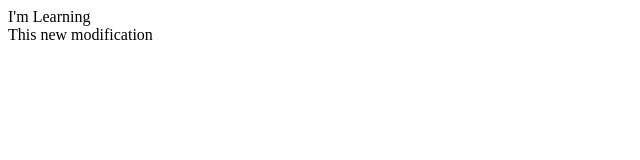
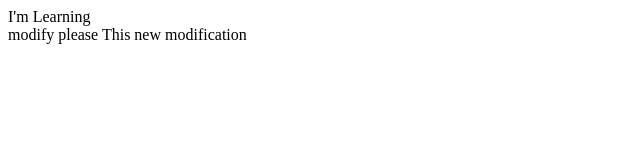
Before and after one commit to yousri2/Hello-World, a plain HTML site: page index.html in a window 1280 px wide. Shown: the full height of the page, 0-640 px from the left. Drawn offline with Linux system fonts and the light colour scheme.

Commit message:
Update index.html
modify

```diff
--- a/index.html
+++ b/index.html
@@ -7,7 +7,7 @@
     </head>
     <body>
         I'm Learning <br>
-
+     modify please
         This new modification
     </body>
 </html>
```
